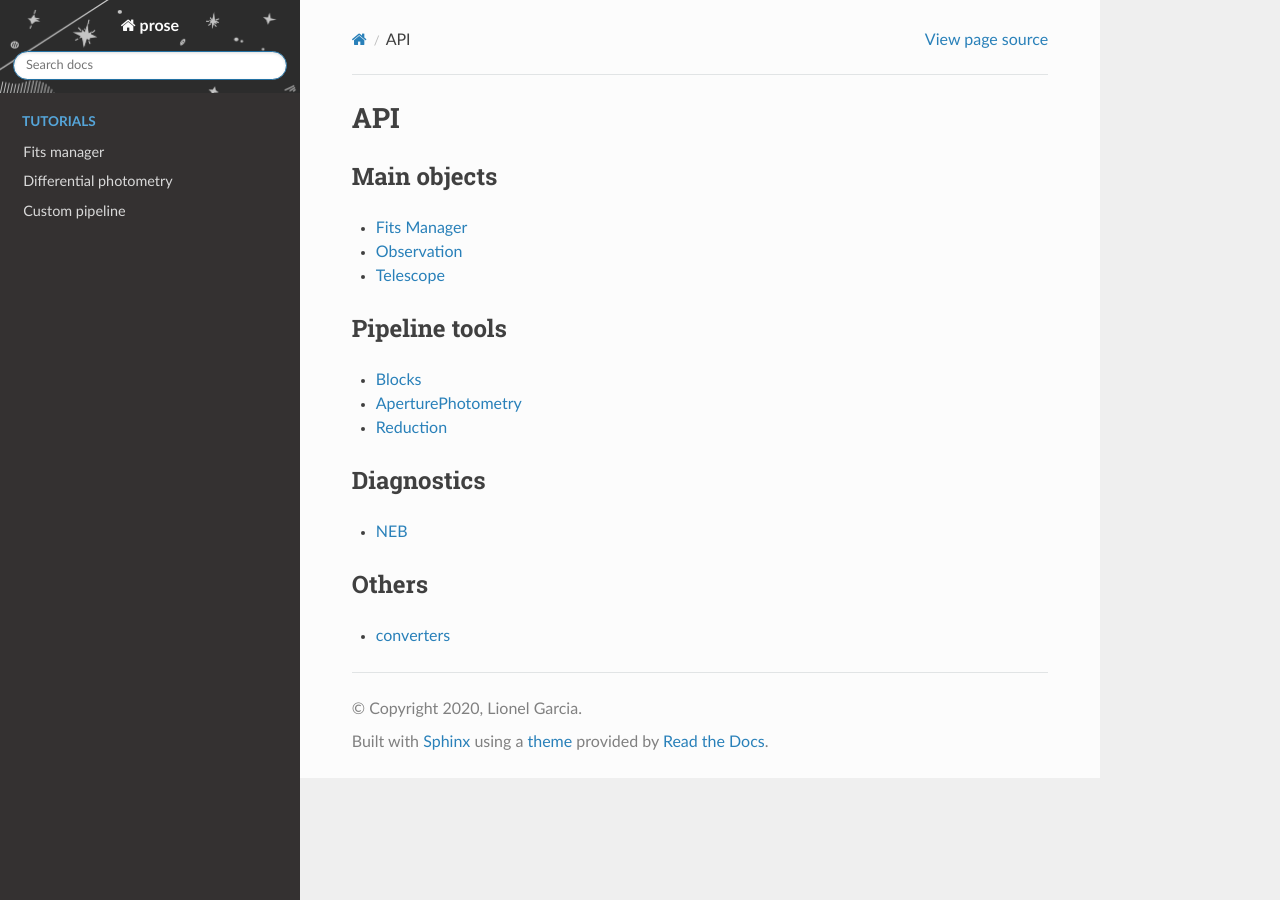
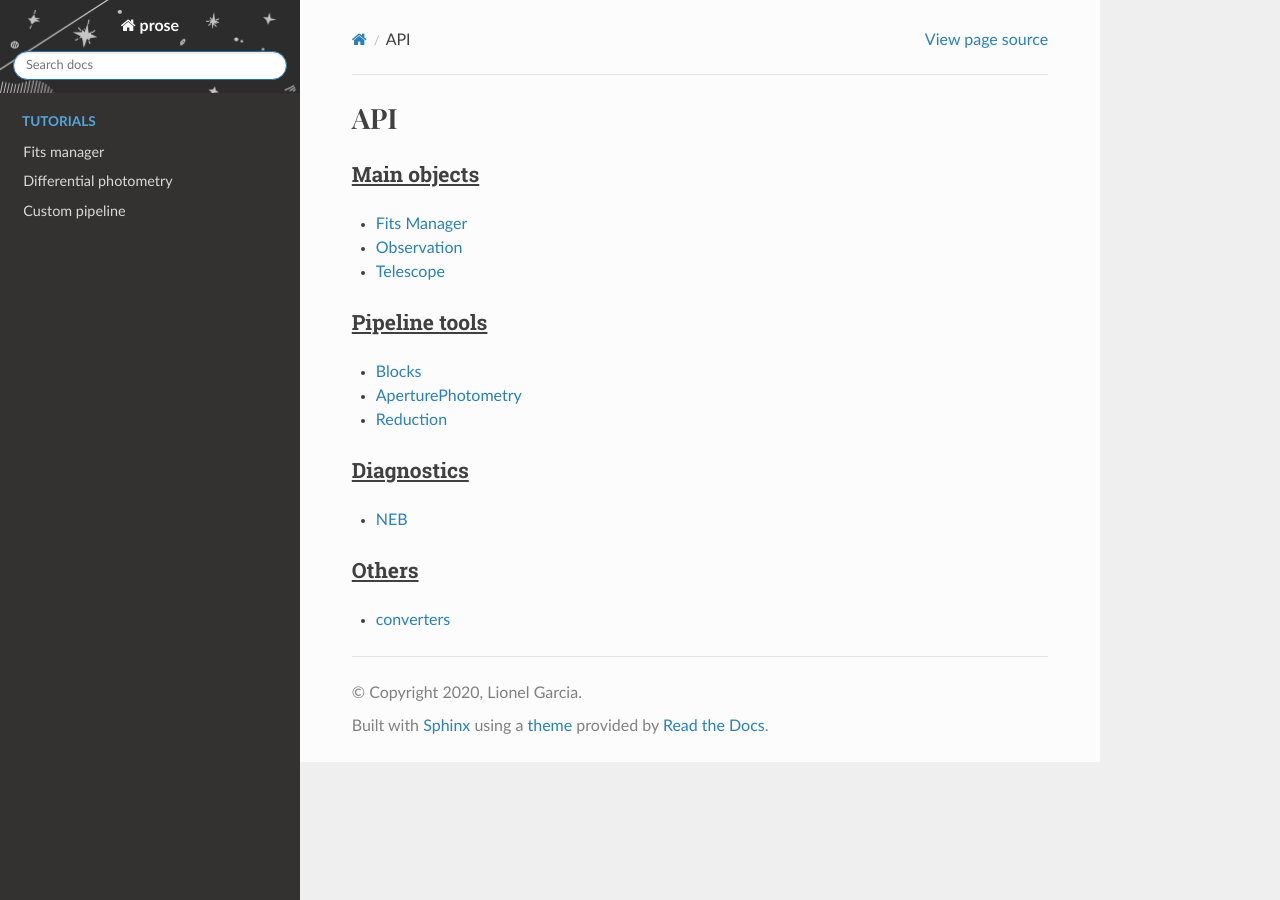
Before and after one commit to lgrcia/prose, a Sphinx documentation site: the page built from docs/source/api.rst, in a window 1280 px wide. Built offline with Sphinx 7.4.7 and the Read the Docs theme 2.0.0, drawn with Linux system fonts in a browser that asks for light colours; pages that are not in the unit, such as notebooks, are missing from menus.

Commit message:
teawing style

```diff
--- a/docs/source/_static/css/style.css
+++ b/docs/source/_static/css/style.css
@@ -1,51 +1,5 @@
-/* .wy-side-nav-search {
-    background-color: rgba(255, 255, 255, 0);
-}
+@import url('https://fonts.googleapis.com/css2?family=Playfair+Display:wght@650&display=swap');
 
-.wy-menu-vertical header, .wy-menu-vertical p.caption {
-    color: white
-}
-
-.wy-side-nav-search input[type="text"] {
-    border-color: transparent;
-}
-
-box-shadow: 0 1px 2px rgba(60,64,67, 0.3), 0 1px 3px 1px rgba(60,64,67, 0.15); */
-
-/* @import '../alabaster.css';
-
-div.admonition {
-    padding: 10px 20px;
-}
-
-div.admonition p{
-    margin-bottom: 0px;
-}
-
-div.admonition p.admonition-title {
-    font-size: 18px;
-    margin-bottom: 3px;
-}
-
-body {
-    font-size: 16px;
-}
-
-div.body p {
-    line-height: 1.6em;
-}
-
-pre {
-    padding-left: 15px;
-}
-
-div.sphinxsidebarwrapper p.logo {
-    text-align: left;
-}
-
-tt.descname, tt.descclassname, code.descname, code.descclassname {
-    text-decoration: underline;
-} */
 
 @import 'theme.css';
 .method {
@@ -133,6 +87,10 @@ div.nbinput.container div.input_area pre {
     padding: 0px !important;
 }
 
+h1 {
+    font-family: 'Playfair Display', serif;
+}
+
 .rst-content code.literal {
     color: #575757
 }
@@ -151,3 +109,8 @@ div.nboutput.container div.output_area > div {
 div.nboutput.container div.output_area {
     text-align: center !important;
 }
+
+h2 {
+    text-decoration: underline;
+    font-size: 21px;
+}
```
